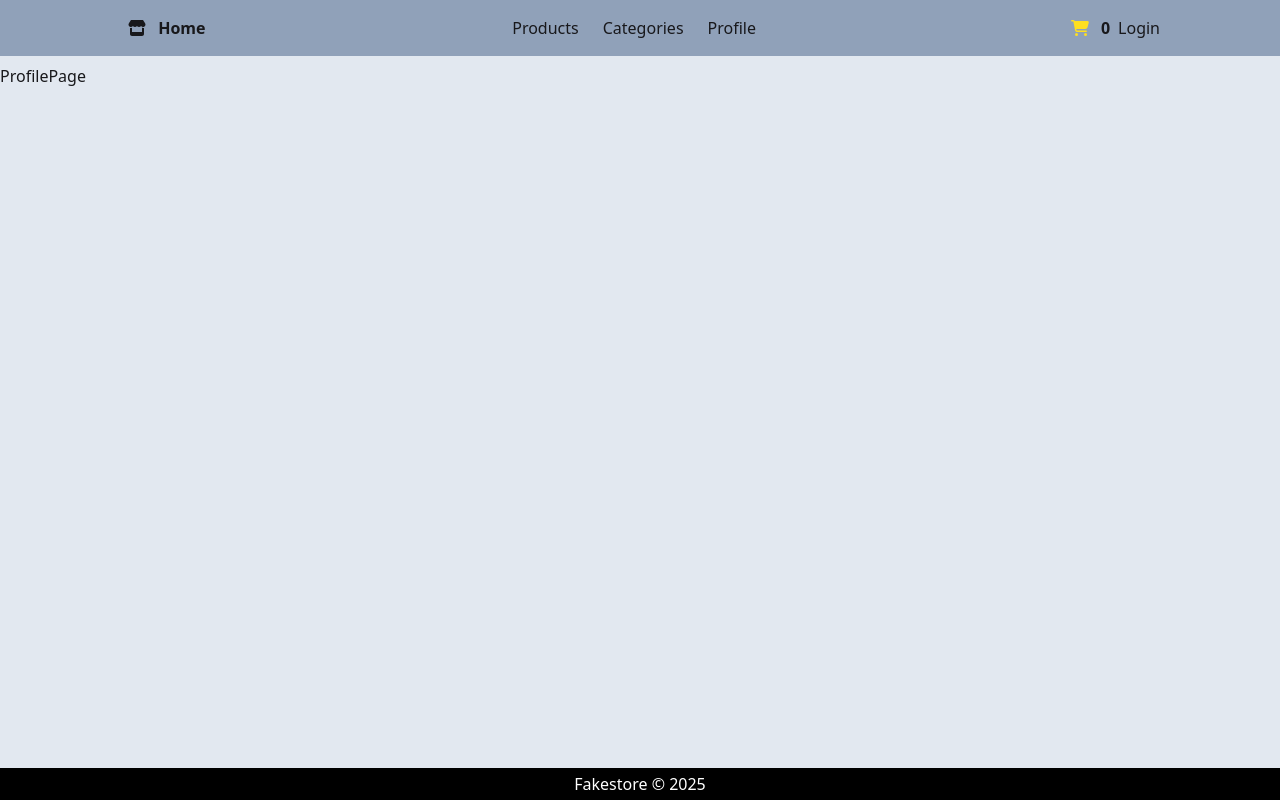
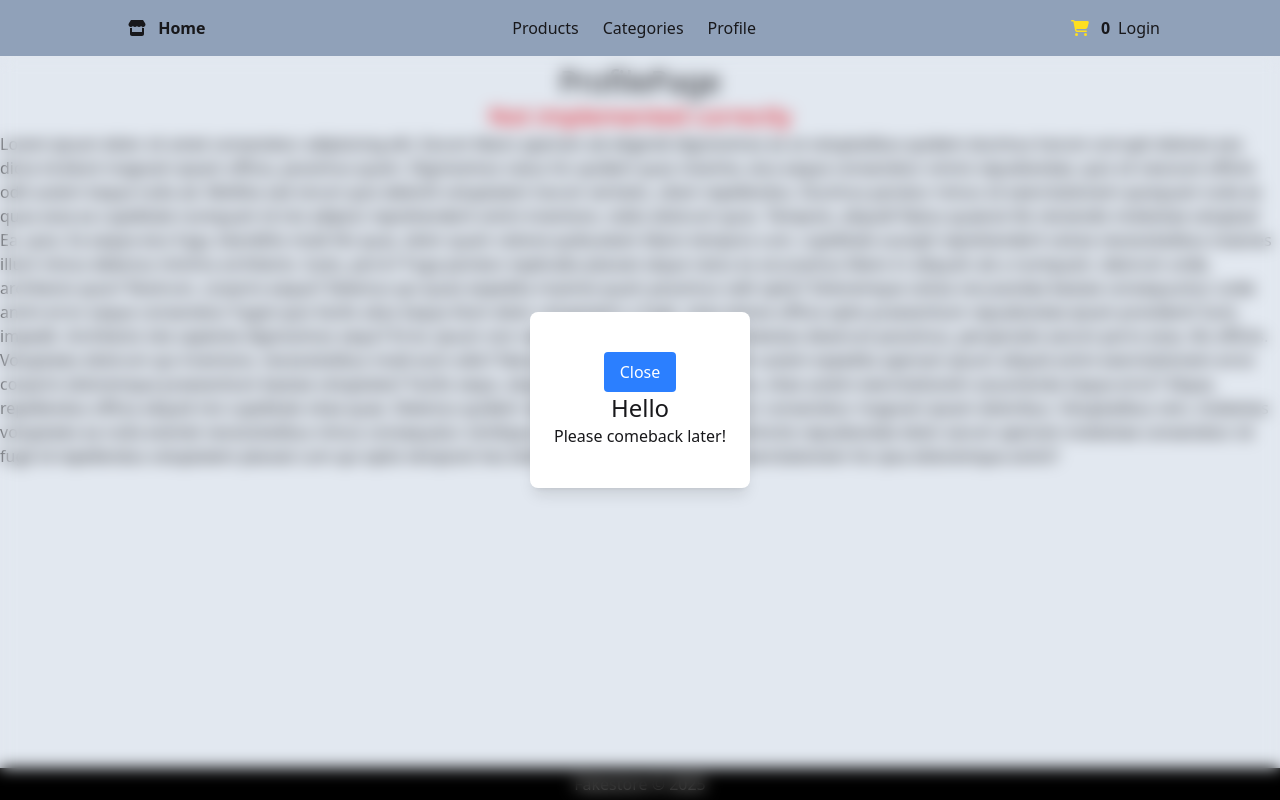
Before and after one commit to Web-Dev-Spider/fakestore100, a React (Vite) app: page /profile in a window 1280 px wide. Built offline with nearby package versions, Linux system fonts and the light colour scheme.

Commit message:
cart page completed

```diff
--- /dev/null
+++ b/src/components/InformatinModal.jsx
@@ -0,0 +1,16 @@
+import React from 'react'
+
+function InformatinModal({ message1, message2, onClose }) {
+    return (
+        <div className='fixed inset-0 flex flex-col items-center justify-center backdrop-blur-sm'>
+
+            <div className='bg-white px-6 py-10 rounded-lg shadow-lg text-center'>
+                <button className='bg-blue-500 text-white px-4 py-2 rounded hover:bg-blue-600 transition-colors' onClick={onClose}>Close</button>
+                <h3 className='text-2xl'>{message1 || "Nothing is for this page, right now!"}</h3>
+                <h4>{message2 && "Please comeback later!"}</h4>
+            </div>
+        </div>
+    )
+}
+
+export default InformatinModal
--- a/src/pages/CartPage.jsx
+++ b/src/pages/CartPage.jsx
@@ -1,34 +1,67 @@
-import React from 'react'
-import { useSelector } from 'react-redux'
+import React from 'react';
+import { useDispatch, useSelector } from 'react-redux';
+import { removeFromCart } from '../features/cart/cartSlice';
 
 function CartPage() {
-    const cartItems = useSelector((state) => state.cart.value)
-    console.log(cartItems[0])
+    const dispatch = useDispatch();
+    const cartItems = useSelector((state) => state.cart.value);
+
     return (
-        <div className='m-3 bg-white w-full p-3'>
-            <h4 className='font-light text-4xl border-b opacity-80 mb-2'>Shopping Cart</h4>
-            {
+        <div className="m-3 bg-white w-full p-3">
+            <h4 className="font-light text-2xl md:text-4xl border-b opacity-80 mb-2">Shopping Cart</h4>
+
+            {cartItems.length === 0 ? (
+                <p className="text-center text-gray-500 mt-5">Your cart is empty! </p>
+
+            ) : (
                 cartItems.map((item) => (
+                    <div
+                        key={item.id}
+                        className="border-b-[1.5px] border-gray-200 w-full flex flex-col md:flex-row items-center p-3 gap-4"
+                    >
+                        <img
+                            src={item.images[0]}
+                            alt="Prod-Image"
+                            className="h-32 w-32 object-cover rounded-lg"
+                        />
 
-                    <div className='h-25 space-x-4 border-b-[1.5px] border-gray-200 w-full flex flex-col md:flex-row' key={item.id}>
-                        <img src={item.images[0]} alt="Prod-Image" className='h-20 w-20' />
-                        <div>
 
-                            <p className='font-semibold  md:font-normal md:text-2xl'>{item.title}</p>
+                        <div className="flex flex-col w-full md:w-2/3">
+                            <p className="font-semibold md:font-normal text-lg md:text-2xl">{item.title}</p>
+                            <p className="text-sm">
+                                Rating: <span className="bg-amber-300 px-2 rounded-md">{item.rating}</span>
+                            </p>
+                            <p className="text-sm">
+                                Return Policy: <span className="text-red-600 font-semibold">{item.returnPolicy}</span>
+                            </p>
+                            <p className="text-sm">
+                                Shipping: <span className="text-blue-600 font-semibold">{item.shippingInformation}</span>
+                            </p>
+                        </div>
 
+
+                        <div className="flex flex-col items-center md:items-start">
+                            <p className="bg-red-600 text-white text-xs px-2 py-1 rounded-sm">
+                                Limited time deal
+                            </p>
+                            <span className="text-gray-700 text-sm mt-1">
+                                {item.discountPercentage}% discount
+                            </span>
+                            <span className="font-medium text-lg">Rs {item.price}</span>
                         </div>
-                        <div className='flex flex-col items-center'>
-                            <p className='bg-red-600 text-white text-[10px] px-1 rounded-sm'>Limited time deal</p>
-                            <span className='font-extralight text-xl'> {item.discountPercentage}
-                                <span className='font-medium text-gray-700'>Rs {item.price}</span>
-                            </span>
 
-                        </div>
+
+                        <button
+                            className="btn btn-sm mt-2 btn-error md:ml-auto"
+                            onClick={() => dispatch(removeFromCart(item.id))}
+                        >
+                            Remove
+                        </button>
                     </div>
                 ))
-            }
+            )}
         </div>
-    )
+    );
 }
 
-export default CartPage
+export default CartPage;
--- a/src/pages/Profilepage.jsx
+++ b/src/pages/Profilepage.jsx
@@ -1,9 +1,29 @@
-import React from 'react'
+import React, { useEffect, useState } from 'react'
+import InformatinModal from '../components/InformatinModal'
 
 function Profilepage() {
+
+    const [isModelOpen, setIsModelOpen] = useState(true)
+
     return (
         <div>
-            <h1>ProfilePage</h1>
+            {isModelOpen && <InformatinModal message1="Hello" message2="Hello2" onClose={() => setIsModelOpen(false)} />}
+            <div className='flex  flex-col justify-center items-center'>
+                <h1 className='text-3xl font-medium' >ProfilePage</h1>
+                <h3 className='font-light text-2xl text-red-600'>Not implemented correctly</h3>
+
+                <p>Lorem ipsum dolor sit amet consectetur adipisicing elit. Earum libero aperiam ab eligendi dignissimos ex at voluptatibus quidem ducimus harum corrupti dolores eos dicta incidunt magnam ipsam officia, possimus quam.
+                    Dignissimos natus hic quidem quas maxime, eius eaque consectetur omnis repudiandae, quis sit nesciunt officiis odit autem itaque nulla ad. Mollitia sed rerum quis deleniti voluptatem harum veritatis, ullam repellendus.
+                    Ducimus pariatur minus sit exercitationem quisquam nulla ex quas esse ea cupiditate numquam id nisi adipisci reprehenderit animi inventore, nobis dolorum quos. Tempore, aliquid! Natus quaerat illo reiciendis molestiae voluptas!
+                    Ea, quia. Ea eaque eius fuga, blanditiis modi illo quas, dolor quam ratione quibusdam libero tempora cum, cupiditate suscipit reprehenderit soluta necessitatibus maiores illum minus delectus minima architecto. Iusto, porro?
+                    Fuga pariatur explicabo placeat atque natus ex accusamus libero in aliquam ab a numquam, laborum unde, architecto quos? Nostrum, corporis eaque? Delectus qui quasi expedita maxime quam possimus velit optio?
+                    Doloremque soluta recusandae beatae consequuntur unde animi error eaque consectetur fugiat quis facilis alias itaque illum dolor voluptatem a fugit, vitae dolore officia optio praesentium repudiandae ipsam provident! Sunt, impedit.
+                    Architecto iste sapiente dignissimos sequi? Error, ipsum non nemo debitis qui ex veniam molestias deserunt possimus, perspiciatis earum porro esse, illo officiis. Voluptates dolorum qui inventore, necessitatibus modi eum odio?
+                    Natus nobis, maiores accusantium autem expedita aperiam ipsum aliquid animi exercitationem error corporis doloremque praesentium beatae voluptates? Facilis sequi, atque illo, nostrum deserunt quia, vitae autem exercitationem assumenda itaque error?
+                    Atque, repellendus officia aliquid nisi cupiditate vitae quae. Delectus quidem reprehenderit sit consequuntur consectetur magnam ipsam doloribus. Voluptatibus rem, molestias voluptates ea nulla eveniet necessitatibus minus consequatur similique quo in.
+                    Architecto officia, distinctio repudiandae dolor earum aperiam molestiae consectetur sit fugit id repellendus voluptatem placeat cum qui optio tempore! Aut dolor itaque fugit sequi quae, exercitationem hic ipsa doloremque animi?</p>
+
+            </div>
         </div>
     )
 }
--- a/src/routes/router.jsx
+++ b/src/routes/router.jsx
@@ -7,6 +7,7 @@ import Categories from "../pages/Categories";
 import ErrorPage from "../pages/ErrorPage";
 import Loading from "../components/Loading";
 import CartPage from "../pages/CartPage";
+import InformatinModal from "../components/InformatinModal";
 
 const router = createBrowserRouter([
   {
```
